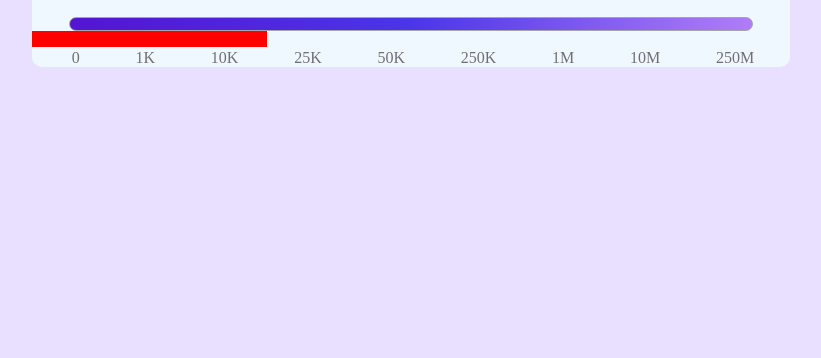
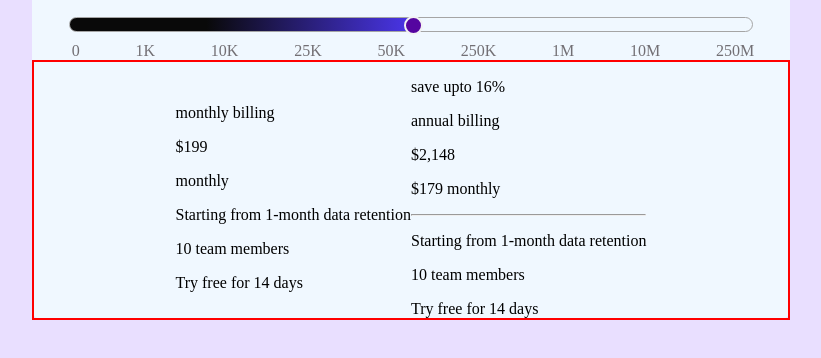
Before and after one commit to Chanikya333/Cost_Estimator, a plain HTML site: page Index.html in a window 1280 px wide. Shown: the part 418-776 px from the top of the page, without its empty margins (229-1050 px from the left). Drawn offline with Linux system fonts and the light colour scheme.

Commit message:
third commit

```diff
--- a/Index.html
+++ b/Index.html
@@ -37,8 +37,9 @@
         you wish to record and discard the extras.
       </p>
       <div class="slider">
-        <div class="bar"></div>
-        <div class="pointer"></div>
+        <div class="bar">
+          <div class="pointer"></div>
+        </div>
         <ul class="range">
           <li>0</li>
           <li> 1K</li>
@@ -51,6 +52,26 @@
           <li>250M</li>
         </ul>
       </div>
+      <div class="cards">
+        <div class="card1">
+          <p>monthly billing</p>
+          <p class="price">$199</p>
+          <p>monthly</p>
+          <p>Starting from 1-month data retention</p>
+          <p>10 team members</p>
+          <div class="footer"> Try free for 14 days</div>
+        </div>
+        <div class="card2">
+          <p>save upto 16%</p>
+          <p>annual billing</p>
+          <p>$2,148</p>
+          <p>$179 monthly</p>
+          <hr>
+          <p>Starting from 1-month data retention</p>
+          <p>10 team members</p>
+          <div class="footer">Try free for 14 days</div>
+        </div>
+      </div>
     </div>
   </main>
 </body>
--- a/styles.css
+++ b/styles.css
@@ -139,21 +139,24 @@ h1 {
 }
 .bar{
   /* margin-top: 20px; */
-  height: 12px;
+  height: 13px;
   width: 90%;
   margin:20px auto 0px auto;
   border: 1px solid rgb(165, 165, 165);
   border-radius: 12px;
   position:relative;
   background-color: rgb(233, 239, 244);
-  background: linear-gradient(to right, rgb(84, 21, 210),rgb(74, 53, 232),rgb(176, 125, 247));
+  background: linear-gradient(to right, rgb(9, 9, 9)20%,rgb(74, 53, 232)50%,transparent 50%);
 }
 .pointer{
-position:absoulte;
-width:31%;
-height:16px;
-background-color:red;
-top:-50px;
+position:absolute;
+width:15px;
+height:15px;
+background-color:rgb(85, 5, 160);
+top:-2.5px;
+left:49%;
+border:2px solid rgb(242, 241, 243);
+border-radius: 100px;
 
 
 }
@@ -164,5 +167,12 @@ top:-50px;
   justify-content: space-between;
   margin:0 auto;
   margin-right: 36px;
-  padding-top: 2px;
+  padding-top: 10px;
 }
+.cards{
+  display: flex;
+  flex-direction: row;
+  justify-content: center;
+  align-items: center;
+  border:2px solid red;
+}
```
